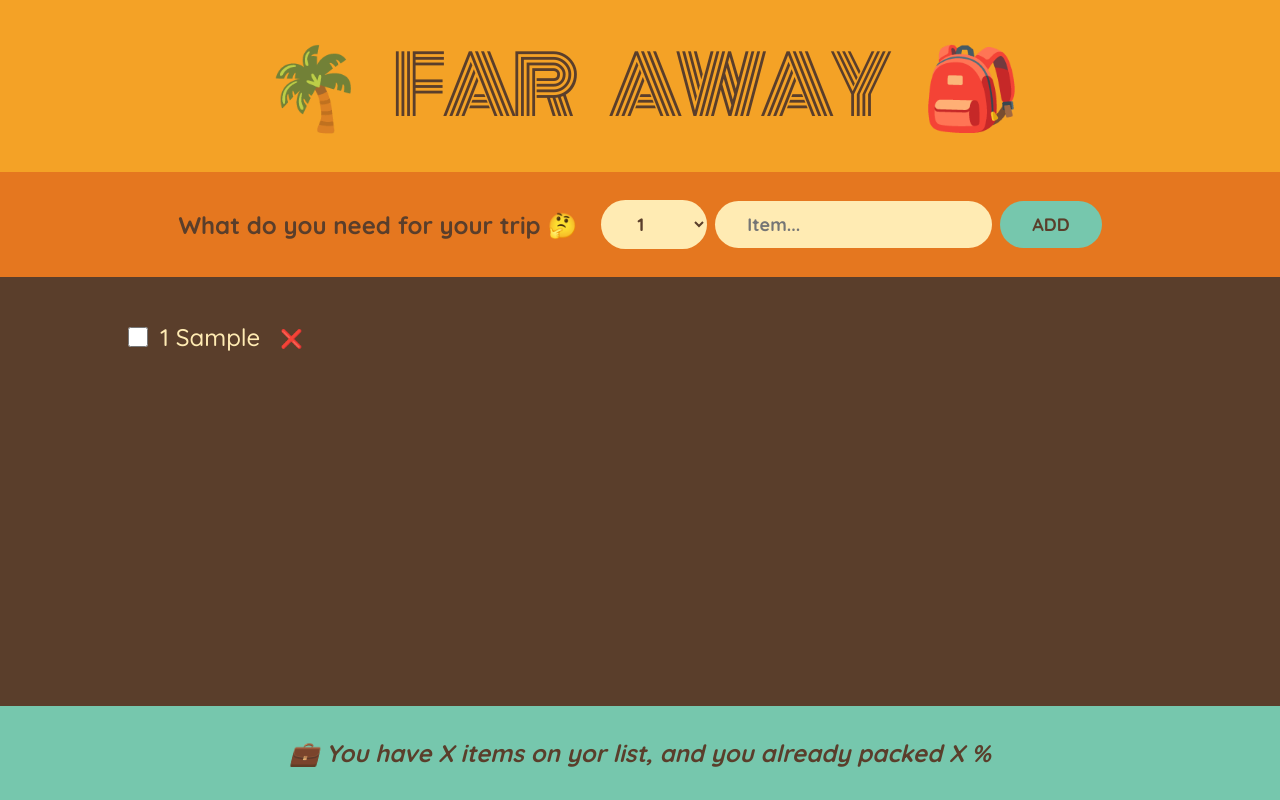
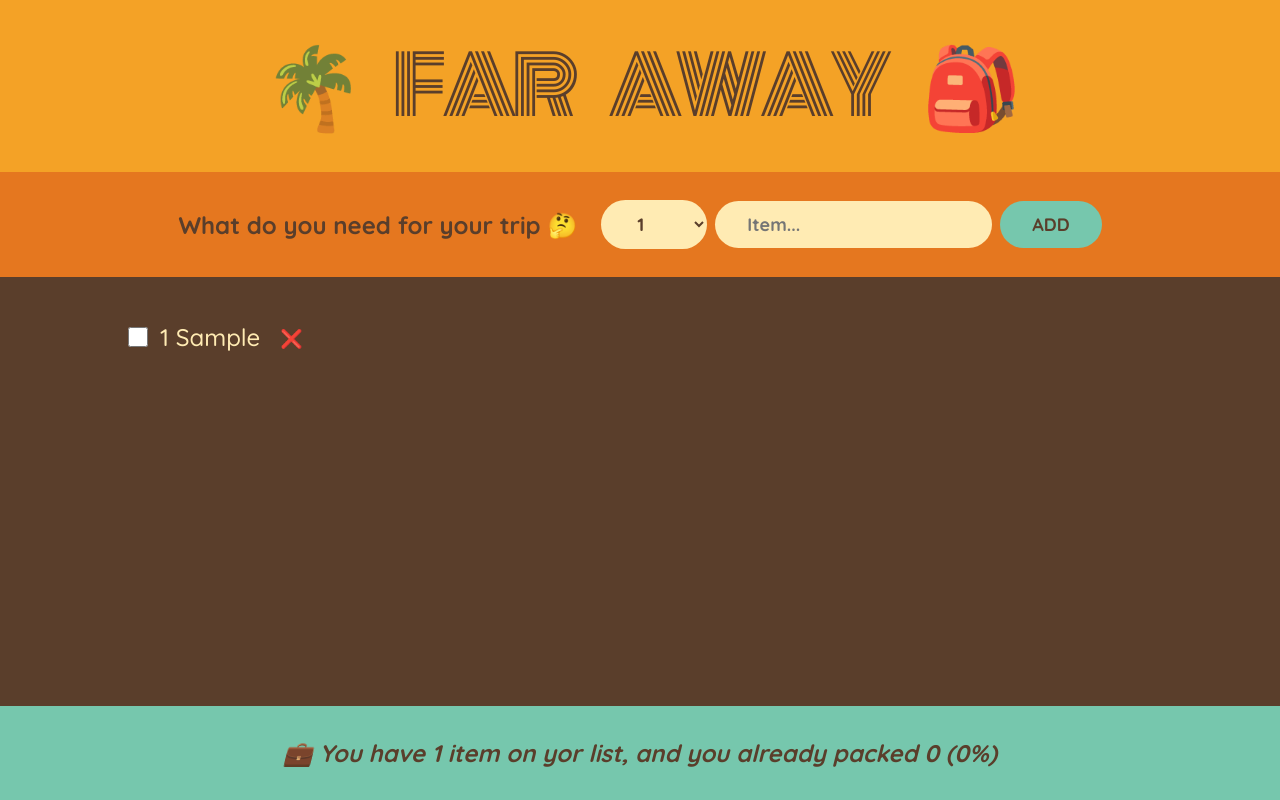
Before and after one commit to agiraldomolina/travel-list, a React (Create React App) app: page / in a window 1280 px wide. Both pictures are taken after typing "Sample" into the empty fields and a click on the button "ADD". Built offline with nearby package versions, Linux system fonts and the light colour scheme; the HTML template or start-up script is replaced by a standard one.

Commit message:
Calculating Statistics as Derived State

```diff
--- a/src/App.js
+++ b/src/App.js
@@ -32,7 +32,7 @@ export default function App() {
         onDeleteItem={handleDeleteItem}
         onToggleItem={handleToggleItem}
       />
-      <Stats />
+      <Stats items={items}/>
     </div>
   );
 }
@@ -111,10 +111,28 @@ function Item({item, onDeleteItem, onToggleItem}){
     </li>
   )
 }
-function Stats(){
+function Stats({items}){
+  if(!items.length)
+    return(
+    <p className="stats">
+      <em>
+        Start adding some items to your packing list 🚀
+      </em>
+    </p>
+  );
+
+  const numItems = items.length;
+  const packedItems = items.filter(item=>item.packed).length;
+  const percentage = Math.round(packedItems*100/numItems);
   return (
     <footer className="stats">
-      <em>💼 You have X items on yor list, and you already packed X %</em>
+      <em>
+        {percentage === 100 ?
+          "You got everything! Ready to go ✈️"
+        :
+          `💼 You have ${numItems} ${numItems === 1 ? "item" : "items"} on yor list, and you already packed ${packedItems} (${percentage}%)`
+        }
+      </em>
     </footer>
   )
 }
```
